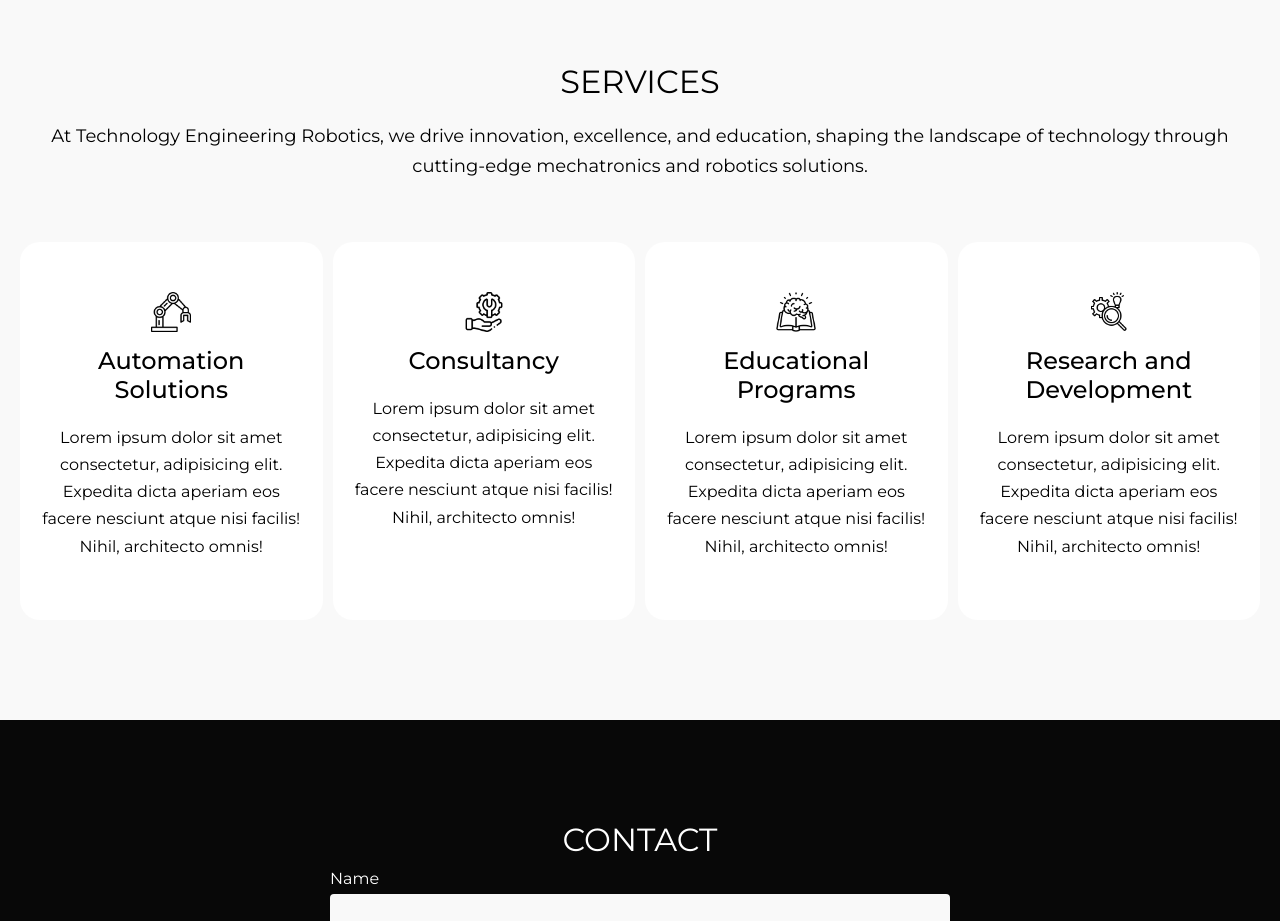
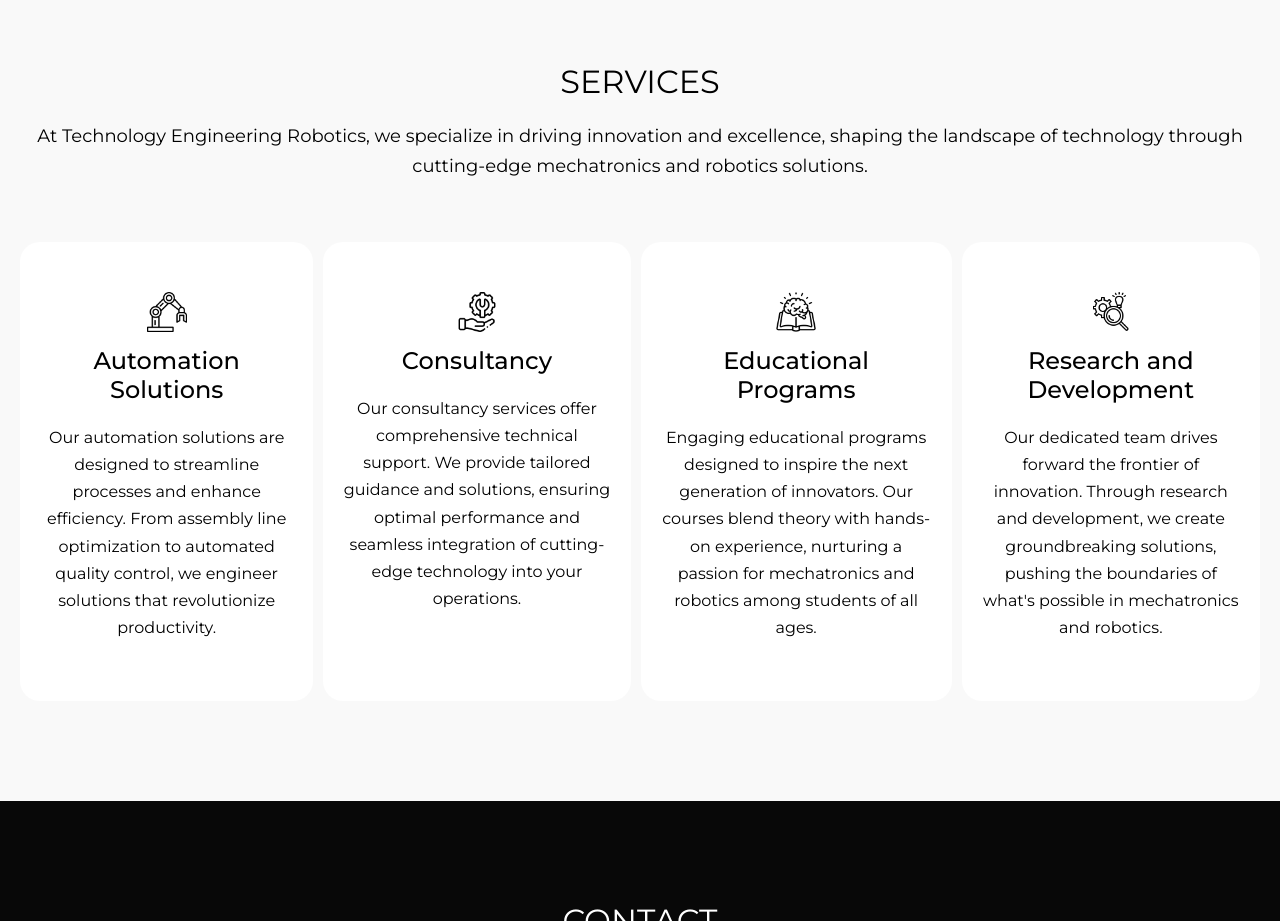
Before and after one commit to axxelsv15/PreEntrega_2, a plain HTML site: page index.html in a window 1280 px wide. Shown: the part 1580-2501 px from the top of the page. Drawn offline with Linux system fonts and the light colour scheme.

Commit message:
Cambios finales

```diff
--- a/css/style.css
+++ b/css/style.css
@@ -148,6 +148,7 @@ form button {
   background-repeat: no-repeat;
   background-position: top center;
   background-size: cover;
+  color: white;
 }
 
 #showcase4 {
--- a/index.html
+++ b/index.html
@@ -1,13 +1,27 @@
 <!DOCTYPE html>
 <html lang="en">
+
 <head>
+    <!-- Metadatos para SEO -->
     <meta charset="UTF-8" />
     <meta http-equiv="X-UA-Compatible" content="IE=edge" />
     <meta name="viewport" content="width=device-width, initial-scale=1.0" />
+    <meta name="description" content="T.E.R Laboratories - Innovating through mechatronics and robotics solutions" />
+    <!--  metadatos relevantes para SEO aquí -->
+
+    <!-- Ícono de la pestaña -->
     <link rel="icon" href="./img/favicon-32x32.png" type="image/x-icon">
+
+    <!-- Enlace a hojas de estilo -->
     <link rel="stylesheet" href="css/style.css" />
+
+    <!-- Script principal -->
     <script src="./js/main.js"></script>
+
+    <!-- Estilos de iconos -->
     <link rel="stylesheet" href="https://cdnjs.cloudflare.com/ajax/libs/font-awesome/5.15.4/css/all.min.css">
+
+    <!-- Título de la página -->
     <title>T.E.R Laboratories | Welcome</title>
 </head>
 	<body>
@@ -65,44 +79,41 @@ Driven by a passion for pushing the boundaries of possibility, our team of seaso
 			<div class="container">
 				<h2>Services</h2>
 				<p class="large">
-					At Technology Engineering Robotics, we drive innovation, excellence, and education, shaping the landscape of technology through cutting-edge mechatronics and robotics solutions.
+					At Technology Engineering Robotics, we specialize in driving innovation and excellence, shaping the landscape of technology through cutting-edge mechatronics and robotics solutions.
 				</p>
 				<div class="services-flex">
 					<div class="services-flex-box">
-						<img src="/img/brazo-robotico.png" alt="" />
+						<img src="/img/brazo-robotico.png" alt="Robotic Arm" />
 						<h4>Automation Solutions</h4>
 						<p>
-							Lorem ipsum dolor sit amet consectetur, adipisicing elit. Expedita dicta aperiam eos facere nesciunt atque
-							nisi facilis! Nihil, architecto omnis!
+							Our automation solutions are designed to streamline processes and enhance efficiency. From assembly line optimization to automated quality control, we engineer solutions that revolutionize productivity.
 						</p>
 					</div>
 					<div class="services-flex-box">
-						<img src="/img/soporte-tecnico.png" alt="" />
+						<img src="/img/soporte-tecnico.png" alt="Technical Support" />
 						<h4>Consultancy</h4>
 						<p>
-							Lorem ipsum dolor sit amet consectetur, adipisicing elit. Expedita dicta aperiam eos facere nesciunt atque
-							nisi facilis! Nihil, architecto omnis!
+							Our consultancy services offer comprehensive technical support. We provide tailored guidance and solutions, ensuring optimal performance and seamless integration of cutting-edge technology into your operations.
 						</p>
 					</div>
 					<div class="services-flex-box">
-						<img src="/img/libro.png" alt="" />
+						<img src="/img/libro.png" alt="Educational Programs" />
 						<h4>Educational Programs</h4>
 						<p>
-							Lorem ipsum dolor sit amet consectetur, adipisicing elit. Expedita dicta aperiam eos facere nesciunt atque
-							nisi facilis! Nihil, architecto omnis!
+							Engaging educational programs designed to inspire the next generation of innovators. Our courses blend theory with hands-on experience, nurturing a passion for mechatronics and robotics among students of all ages.
 						</p>
 					</div>
 					<div class="services-flex-box">
-						<img src="/img/investigacion-y-desarrollo.png" alt="" />
+						<img src="/img/investigacion-y-desarrollo.png" alt="Research and Development" />
 						<h4>Research and Development</h4>
 						<p>
-							Lorem ipsum dolor sit amet consectetur, adipisicing elit. Expedita dicta aperiam eos facere nesciunt atque
-							nisi facilis! Nihil, architecto omnis!
+							Our dedicated team drives forward the frontier of innovation. Through research and development, we create groundbreaking solutions, pushing the boundaries of what's possible in mechatronics and robotics.
 						</p>
 					</div>
 				</div>
 			</div>
 		</section>
+
 
 		<section id="contact">
 			<div class="container">
```
Also changed, not shown: about_us.html (+16 -1 lines), contact.html (+15 -0 lines), education.html (+24 -11 lines), projects.html (+14 -0 lines). Lines whose indentation alone changed are shown as unchanged.
